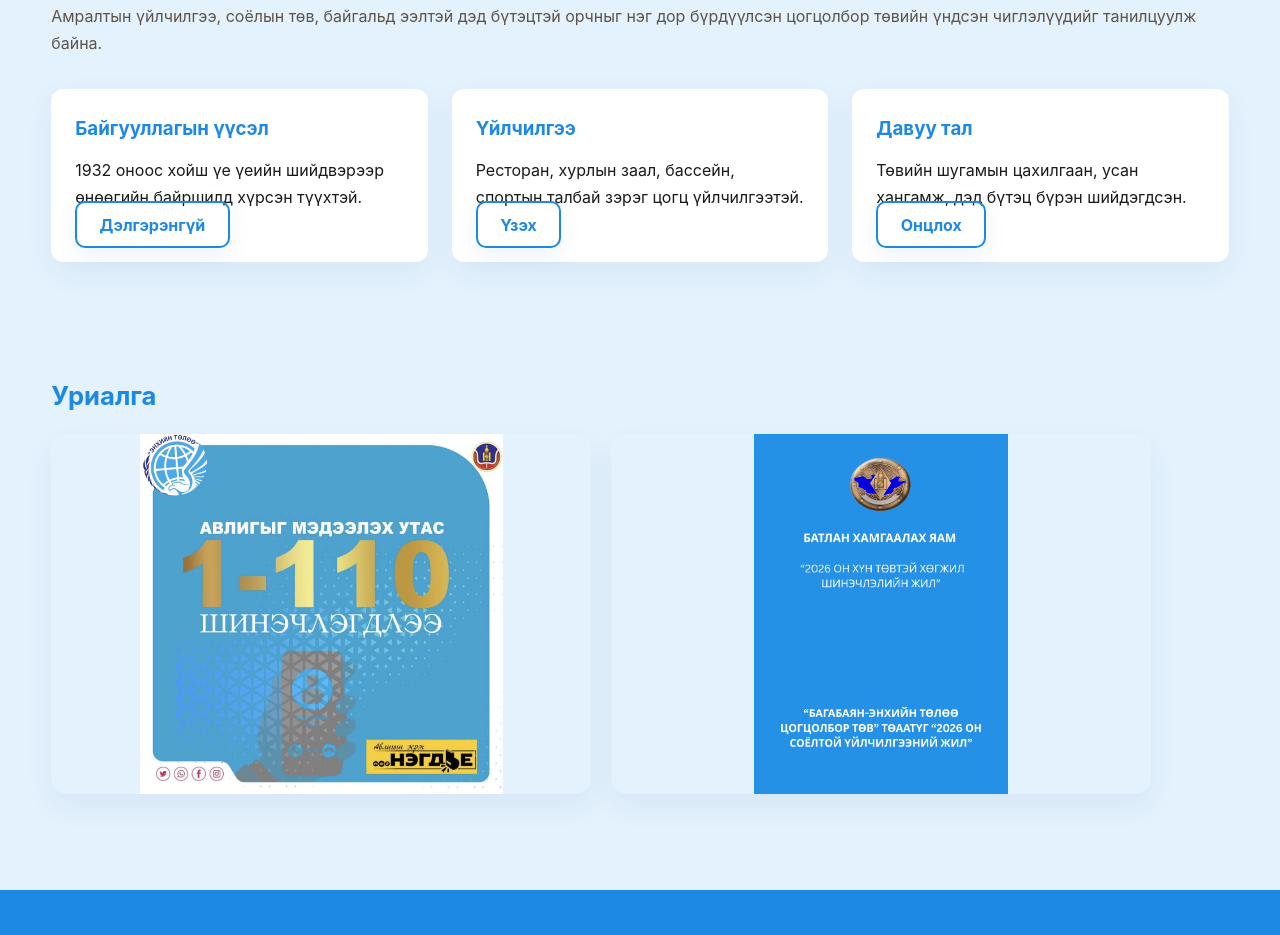
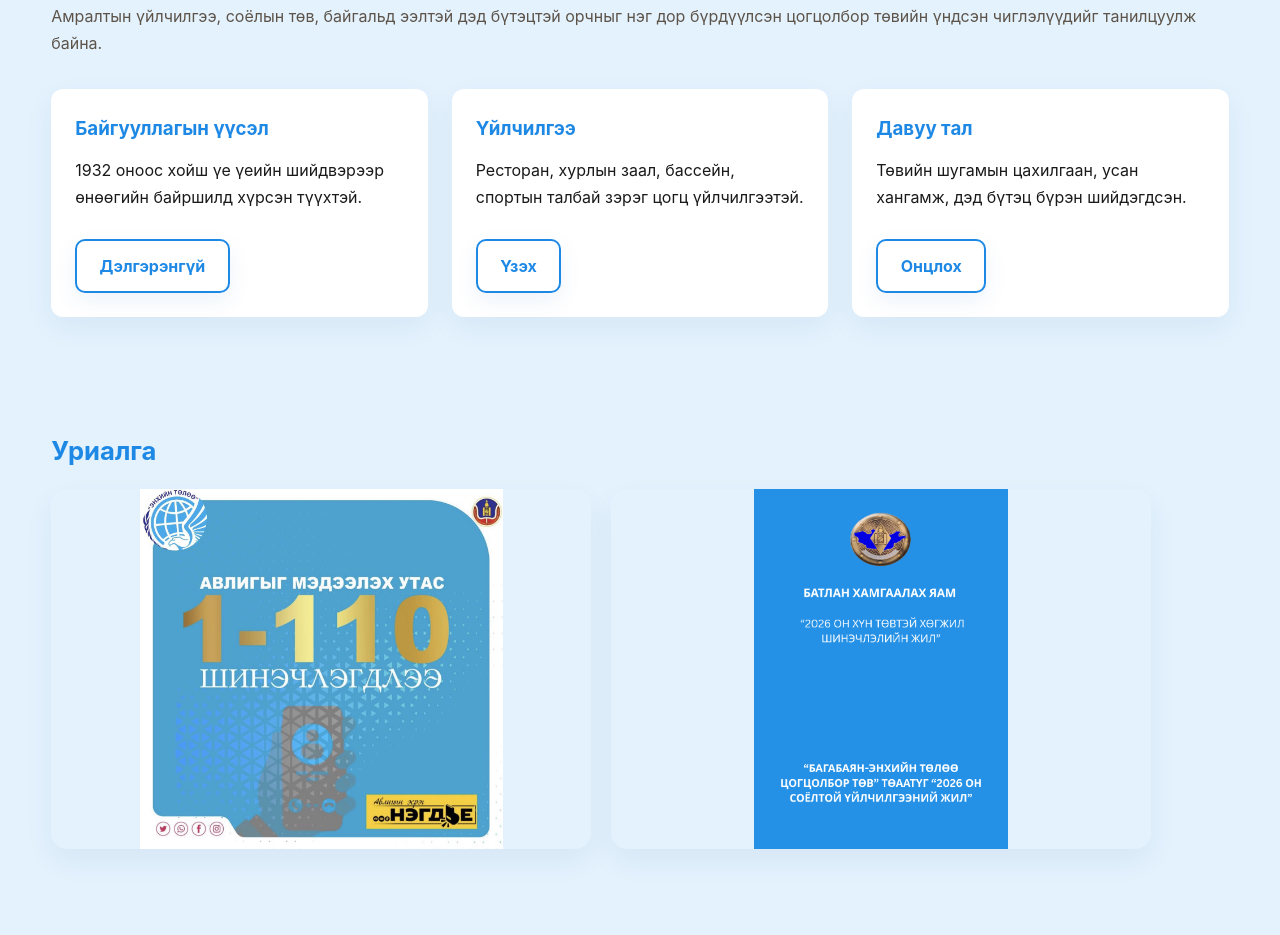
Before and after one commit to temuulengan/camp-web, a website: page index.html in a window 1280 px wide. Shown: the part 953-1888 px from the top of the page. Drawn offline with Linux system fonts and the light colour scheme; no server answers.

Commit message:
UI: add spacing between card text and buttons

```diff
--- a/css/styles.css
+++ b/css/styles.css
@@ -273,6 +273,12 @@ header {
   border-radius: 12px;
   box-shadow: 0 10px 30px rgba(14, 54, 114, 0.06);
 }
+
+/* Ensure paragraphs in cards have space before buttons */
+.card p { margin-bottom: 1rem; }
+
+/* Give buttons inside cards breathing room */
+.card .button { display: inline-block; margin-top: 12px; }
 
 /* News specific cards */
 .news-grid{display:grid;gap:18px}
```
